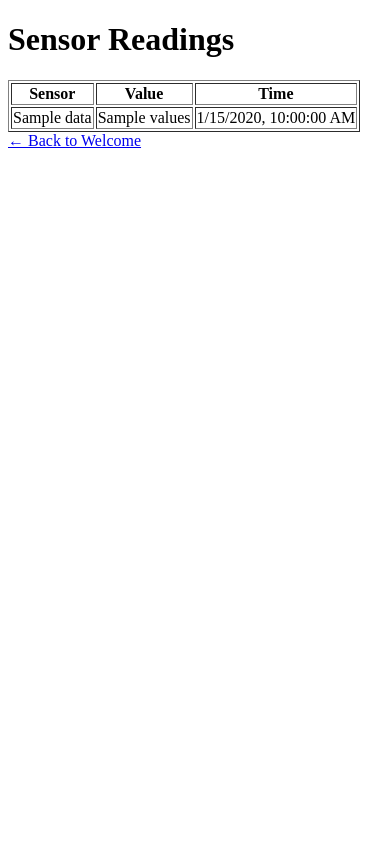
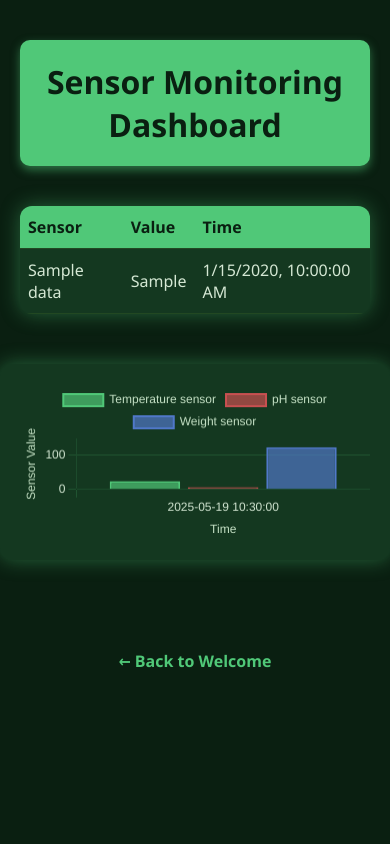
Before and after one commit to amrita2005-as/MFC-Dynamic, a Node server app: template views/dashboard.ejs in a window 390 px wide. Run offline with Node 20, Linux system fonts and the light colour scheme; the template is opened without the code that fills it: most values are stand-ins (such as "Sample title", 1, 10 or a date in 2020).

Commit message:
Update dashboard.ejs

```diff
--- a/views/dashboard.ejs
+++ b/views/dashboard.ejs
@@ -1,20 +1,229 @@
 <!DOCTYPE html>
-<html>
+<html lang="en">
 <head>
+  <meta charset="UTF-8" />
+  <meta name="viewport" content="width=device-width, initial-scale=1" />
   <title>Sensor Dashboard</title>
+  <style>
+    body {
+      margin: 0;
+      font-family: 'Segoe UI', Tahoma, Geneva, Verdana, sans-serif;
+      background-color: #0a1f11;
+      color: #d5e8d4;
+      display: flex;
+      flex-direction: column;
+      min-height: 100vh;
+      align-items: center;
+      padding: 40px 20px;
+      box-sizing: border-box;
+    }
+
+    header {
+      width: 100%;
+      background-color: #50c878;
+      color: #0a1f11;
+      font-weight: 700;
+      font-size: 2rem;
+      text-align: center;
+      padding: 20px 0;
+      border-radius: 10px;
+      box-shadow: 0 4px 10px rgba(80, 200, 120, 0.5);
+      margin-bottom: 40px;
+    }
+
+    table {
+      border-collapse: collapse;
+      width: 100%;
+      max-width: 900px;
+      background: #143820;
+      border-radius: 12px;
+      overflow: hidden;
+      box-shadow: 0 0 20px rgba(80, 200, 120, 0.4);
+      margin-bottom: 50px;
+    }
+
+    th, td {
+      padding: 12px 15px;
+      text-align: left;
+      border-bottom: 1px solid #224822;
+    }
+
+    th {
+      background-color: #50C878;
+      color: #0a1f11;
+      font-weight: 700;
+    }
+
+    tr:nth-child(even) {
+      background-color: #1e3a23;
+    }
+
+    tr:hover {
+      background-color: #3aa35b;
+      color: #fff;
+      cursor: default;
+    }
+
+    #chart-container {
+      background-color: #143820;
+      padding: 20px;
+      border-radius: 12px;
+      box-shadow: 0 0 20px rgba(80, 200, 120, 0.4);
+      width: 100%;
+      max-width: 900px;
+      margin-bottom: 60px;
+    }
+
+    a {
+      margin-top: 30px;
+      color: #50C878;
+      text-decoration: none;
+      font-weight: 600;
+      font-size: 1rem;
+    }
+
+    a:hover {
+      text-decoration: underline;
+    }
+
+    @media (max-width: 600px) {
+      th, td {
+        padding: 10px 8px;
+      }
+    }
+  </style>
 </head>
 <body>
-  <h1>Sensor Readings</h1>
-  <table border="1">
-    <tr><th>Sensor</th><th>Value</th><th>Time</th></tr>
-    <% data.forEach(row => { %>
+  <header>Sensor Monitoring Dashboard</header>
+
+  <!-- Table Section -->
+  <table>
+    <thead>
       <tr>
-        <td><%= row.sensor_name %></td>
-        <td><%= row.values %></td>
-        <td><%= new Date(row.timestamp).toLocaleString() %></td>
+        <th>Sensor</th>
+        <th>Value</th>
+        <th>Time</th>
       </tr>
-    <% }) %>
+    </thead>
+    <tbody>
+      <% data.forEach(row => { %>
+        <tr>
+          <td><%= row.sensor_name %></td>
+          <td><%= row.sensor_value %></td>
+          <td><%= new Date(row.timestamp).toLocaleString() %></td>
+        </tr>
+      <% }) %>
+    </tbody>
   </table>
+
+  <!-- Graph Section -->
+  <section id="chart-container">
+    <canvas id="sensorChart" width="900" height="400"></canvas>
+  </section>
+
   <a href="/">← Back to Welcome</a>
+
+  <script src="https://cdn.jsdelivr.net/npm/chart.js"></script>
+  <script>
+    const ctx = document.getElementById('sensorChart').getContext('2d');
+
+    const labels = ["2025-05-19 10:30:00"];
+
+    const datasets = [
+      {
+        label: "Temperature sensor",
+        data: [24.7],
+        backgroundColor: 'rgba(80, 200, 120, 0.7)',
+        borderColor: '#50c878',
+        borderWidth: 2,
+        custom: {
+          What_it_does: "Measures the temperature of the microbial fuel cell environment to ensure optimal conditions for microbial activity."
+        }
+      },
+      {
+        label: "pH sensor",
+        data: [6.8],
+        backgroundColor: 'rgba(200, 80, 80, 0.7)',
+        borderColor: '#c85050',
+        borderWidth: 2,
+        custom: {
+          What_it_does: "Measures the acidity or alkalinity of the slurry to ensure optimal microbial activity, usually between pH 6.5 and 7.5."
+        }
+      },
+      {
+        label: "Weight sensor",
+        data: [124.5],
+        backgroundColor: 'rgba(80, 120, 200, 0.7)',
+        borderColor: '#5078c8',
+        borderWidth: 2,
+        custom: {
+          What_it_does: "Measures the weight of the slurry or biomass inside the fuel cell container to monitor material changes over time."
+        }
+      }
+    ];
+
+    const config = {
+      type: 'bar',
+      data: {
+        labels: labels,
+        datasets: datasets
+      },
+      options: {
+        responsive: true,
+        animation: {
+          duration: 3000,
+          easing: 'easeOutBounce'
+        },
+        scales: {
+          x: {
+            title: {
+              display: true,
+              text: 'Time',
+              color: '#c6e2c6'
+            },
+            ticks: {
+              color: '#d5e8d4'
+            },
+            grid: {
+              color: 'rgba(80, 200, 120, 0.2)'
+            }
+          },
+          y: {
+            beginAtZero: true,
+            title: {
+              display: true,
+              text: 'Sensor Value',
+              color: '#c6e2c6'
+            },
+            ticks: {
+              color: '#d5e8d4'
+            },
+            grid: {
+              color: 'rgba(80, 200, 120, 0.2)'
+            }
+          }
+        },
+        plugins: {
+          tooltip: {
+            callbacks: {
+              label: function (context) {
+                const dataset = context.dataset;
+                const value = context.raw;
+                const description = dataset.custom?.What_it_does || '';
+                return `${dataset.label}: ${value}\n${description}`;
+              }
+            }
+          },
+          legend: {
+            labels: {
+              color: '#c6e2c6'
+            }
+          }
+        }
+      }
+    };
+
+    new Chart(ctx, config);
+  </script>
 </body>
 </html>
```
